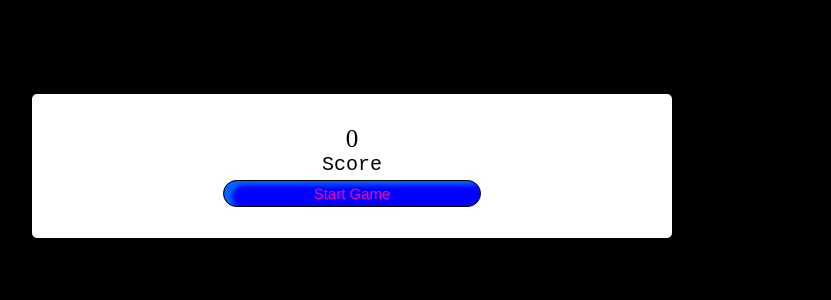
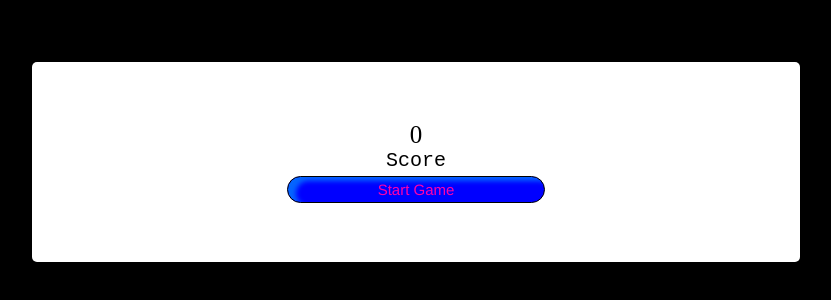
Before and after one commit to SoURaV8040/RoGeR.github.io, a plain HTML site: page index.html in a window 1280 px wide. Shown: the part 226-526 px from the top of the page, without its empty margins (224-1055 px from the left). Drawn offline with Linux system fonts and the light colour scheme.

Commit message:
Update new.css

```diff
--- a/new.css
+++ b/new.css
@@ -22,11 +22,11 @@ span {
 
 #bigScore {
     position: fixed;
-    top: 40%;
+    top: 36%;
     left: 20%;
     display: flex;
-    width: 50%;
-    height: 18%;
+    width: 60%;
+    height: 25%;
     color: #000;
     border-radius: 5px;
     background-color: white;
```
